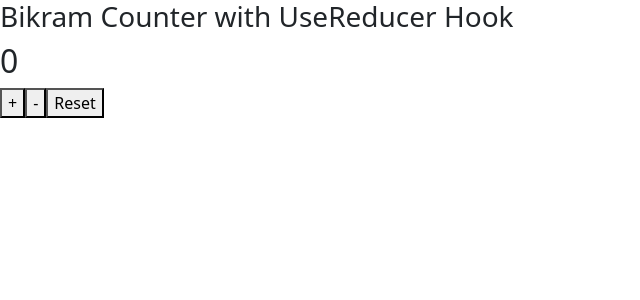
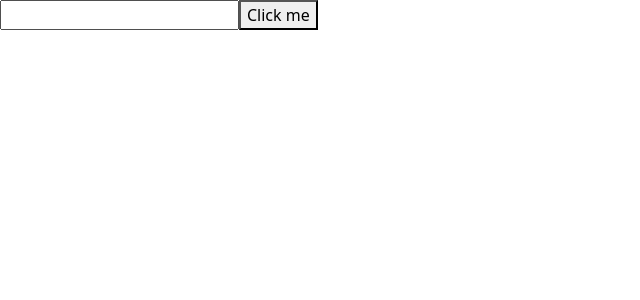
Before and after one commit to karanMalhii/useEffect-hook, a React (Vite) app: page / in a window 1280 px wide. Shown: the top 300 px of the page, without its empty margins (0-640 px from the left). Built offline with nearby package versions, Linux system fonts and the light colour scheme.

Commit message:
First Example of useRef accessing a DOM element directly.

```diff
--- a/src/App.jsx
+++ b/src/App.jsx
@@ -11,6 +11,7 @@ import FormTwo from "./Components/FormTwo";
 import CounterTwo from "./Components/CounterTwo";
 import UseReducer from "./Components/UseReducer";
 import Bikramcounter from "./Components/Bikramcounter";
+import FirstExample from "./Components/useRefExamples/FirstExample";
 
 function App() {
   const [count, setCount] = useState(0);
@@ -25,7 +26,8 @@ function App() {
       {/* <FormTwo/> */}
       {/* <CounterTwo/> */}
       {/* <UseReducer /> */}
-      <Bikramcounter/>
+      {/* <Bikramcounter/> */}
+      <FirstExample />
     </>
   );
 }
--- /dev/null
+++ b/src/Components/useRefExamples/FirstExample.jsx
@@ -0,0 +1,18 @@
+import React, { useRef } from "react";
+
+export default function FirstExample() {
+  const inputRef = useRef(null);
+  console.log(inputRef);
+  const handleButtonClick = () => {
+    console.log(inputRef);
+    inputRef.current.focus()
+  };
+  return (
+    <div>
+      <input type="text" ref={inputRef} name="" id="" />
+      <button onClick={handleButtonClick}>Click me</button>
+    </div>
+  );
+}
+
+// Todo: Example of useRef accessing a DOM element directly.
```
